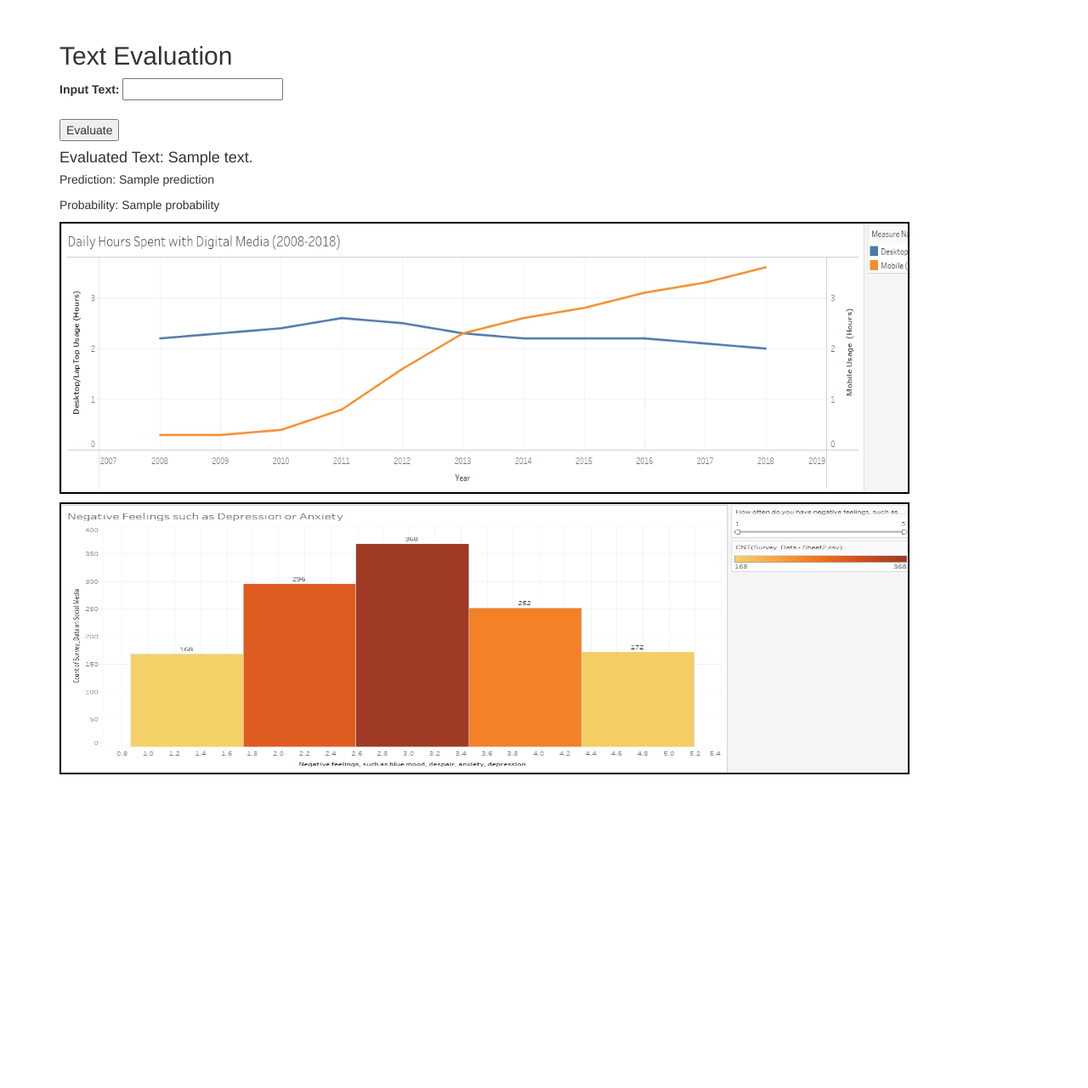
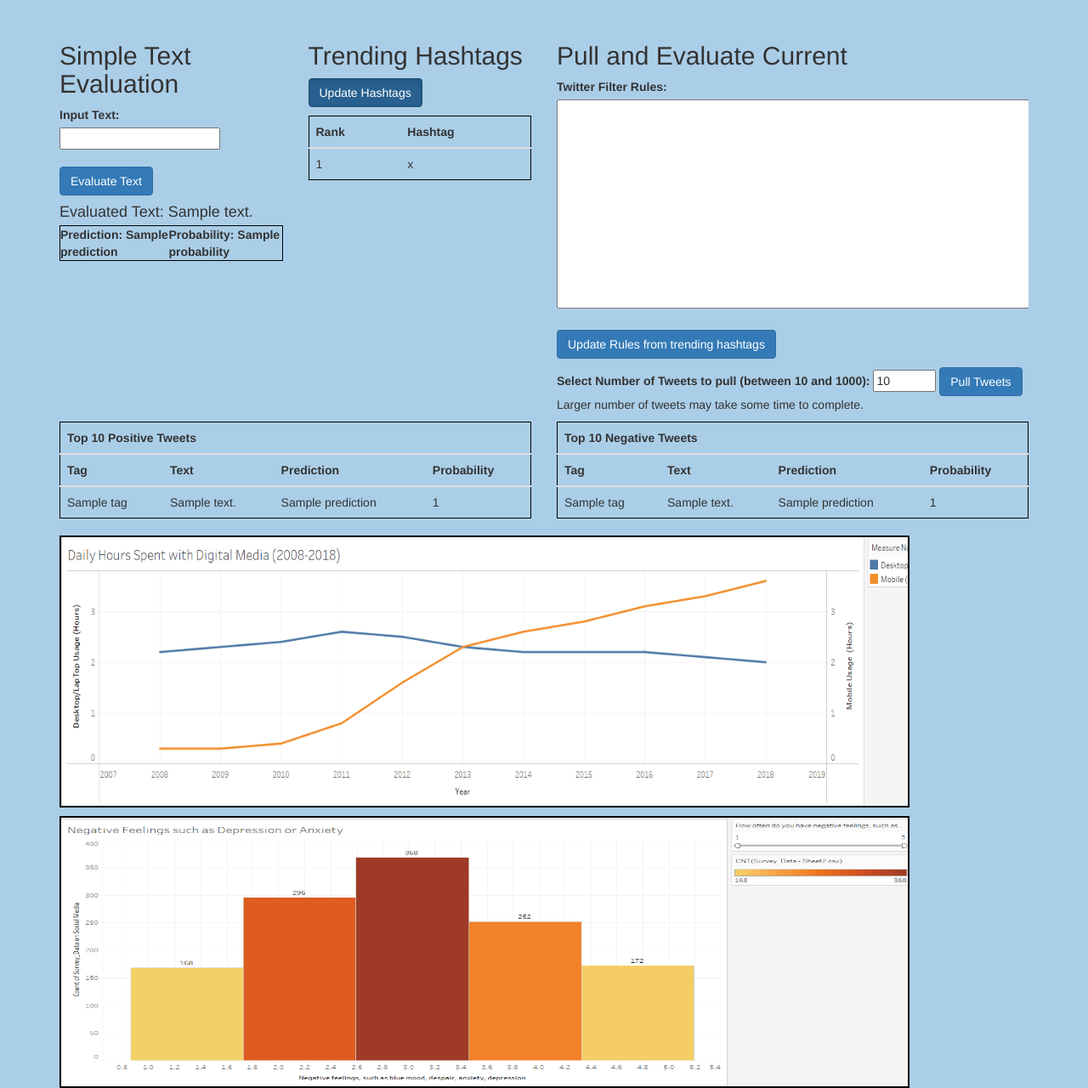
Before and after one commit to Arrosa123/Text_Sentiment_Analysis, a Flask app: template template/index.html in a window 1280 px wide. Shown: the part 249-1529 px from the top of the page at 85% size. Before the commit the page ends 1160 px from the top, so only its background shows below. Run offline with Flask 2, Linux system fonts and the light colour scheme; the template is opened without the code that fills it: most values are stand-ins (such as "Sample title", 1, 10 or a date in 2020); lists and menus that the app fills with data are empty; some libraries are stand-ins or nearby versions.

Commit message:
updated index.html

```diff
--- a/template/index.html
+++ b/template/index.html
@@ -4,48 +4,170 @@
     <meta charset="UTF-8" />
     <meta name="viewport" content="width=device-width, initial-scale=1.0" />
     <meta http-equiv="X-UA-Compatible" content="ie=edge" />
+
+    <!-- Font Loaded -->
+    <link rel="stylesheet" href="https://fonts.googleapis.com/css?family=Lexend">
+
     <title>Twitter Text Analysis</title>
     <link
       rel="stylesheet"
       href="https://maxcdn.bootstrapcdn.com/bootstrap/3.3.7/css/bootstrap.min.css"
     />
+    <link
+      rel="stylesheet"
+      href="..\static\css\style.css"
+
+    />
   </head>
-  <body>
+  <body class="body">
     <div class="container">
       <!-- Add Jumbotron to Header -->
-      <div class="jumbotron text-center">
+      <div class="col-md-12 jumbotron text-center" style="background-image: url(https://media.geeksforgeeks.org/wp-content/cdn-uploads/20210722215846/sentiment-analysis.jpg); background-repeat: no-repeat; background-position: center; background-size: 500px;">
         <h1>Twitter Text Analysis</h1>
-        <h2>by Ilan Prudhomme, Nayan Barhate, Arrosa Qayyum and Kiran Dave</h2>
-        </div>
+        <h2>By Ilan Prudhomme, Nayan Barhate, Arrosa Qayyum and Kiran Dave</h2>
+      </div>
 
-      <!-- Add section for Eval Response -->
       <div class="row" id="text-eval">
-        <div class="col-md-12">
+        <div class="col-md-3">
           <div class="media">
             <div class="media-body">
-              <h2>Text Evaluation</h2>
+              <h2>Simple Text Evaluation</h2>
               <form action="/" method="post">
                   <label for="text-input">Input Text:</label>
                   <input type="text" id="text-input" name="text-input"><br><br>
-                  <p><input type="submit" name="evaluate" value="Evaluate"></p>
+                  <p><input type="submit" name="evaluate" value="Evaluate Text" class="btn btn-primary"></p>
               </form>
               <h4 class="media-heading">Evaluated Text: {{ eval.text }}</h4>
-              <p>Prediction: {{ eval.prediction }}</p>
-              <p>Probability: {{ eval.probability }}</p>
+              <table>
+                <tr>
+                  <th>Prediction:  {{ eval.prediction }}</th>
+                  <th>Probability: {{ eval.probability }}</th>
+                </tr>
+            </table>
             </div>
           </div>
         </div>
+        <div class="col-md-3">
+          <div class="hashtags">
+            <div class="hashtags-body">
+              <h2>Trending Hashtags</h2>
+              <p><a class="btn btn-primary active" href="/scrape" role="button">Update Hashtags</a></p>
+
+              <table  class="table">
+                <thead>
+                  <tr>
+                    <th scope="col">Rank </th>
+                    <th scope="col">Hashtag</th>
+                  </tr>
+                </thead>
+                <tbody>
+                  {% for tw_trend in hashtag_data.tw_trends %}
+                  <tr>
+                    <td>{{tw_trend.rank}}</td>
+                    <td>{{tw_trend.hashtag}}</td>
+                  </tr>
+                  {% endfor %}
+                </tbody>
+              </table>
+            </div>
+
+          </div>
+
+        </div>
+        <div class="col-md-6">
+          <div class="media">
+            <div class="media-body">
+              <h2>Pull and Evaluate Current</h2>
+              <form action="/" method="post">
+                  <label for="text-area">Twitter Filter Rules:</label>
+                  <textarea id="twitter-rules" name="twitter-rules" rows="12" cols="70">{{session['rules']}}</textarea><br><br>
+                  <p><input type="submit" name="update-rules" value="Update Rules from trending hashtags" class="btn btn-primary"></p>
+                  <label for="quantity">Select Number of Tweets to pull (between 10 and 1000):</label>
+                  <input type="number" id="quantity" name="quantity" value=10 min=10 max=1000>
+                  <input type="submit" name="tweet-pull" value="Pull Tweets" class="btn btn-primary">
+                  <p>Larger number of tweets may take some time to complete.</p>
+
+              </form>
+            </div>
+          </div>
+        </div>
+        <span></span>
       </div>
-        <div class="row" style="padding-bottom: 10px;">
-            <div class="col-md-12">
-                <img src="../image/daily_hour_chart.png" alt="" width="1000px" height="320" style="border:2px solid black">
+      <div class="row" id="top-10">
+        <div class="col-md-6">
+          <div class="media">
+            <div class="media-body">
+
+              <table  class="table">
+                <thead>
+                  <tr>
+                    <th colspan="4">Top 10 Positive Tweets</th>
+                  </tr>
+                  <tr>
+                    <th scope="col">Tag</th>
+                    <th scope="col">Text </th>
+                    <th scope="col">Prediction</th>
+                    <th scope="col">Probability</th>
+                  </tr>
+                </thead>
+                <tbody>
+                  {% for evaluated in top_10 %}
+                  <tr>
+                    <td>{{evaluated.tag}}</td>
+                    <td>{{evaluated.text}}</td>
+                    <td>{{evaluated.prediction}}</td>
+                    <td>{{evaluated.percent}}</td>
+                  </tr>
+                  {% endfor %}
+                </tbody>
+              </table>
             </div>
+          </div>
         </div>
-        <div class="row">
-            <div class="col-md-12">
-                <img src="../image/Feelings level.png" alt="" width="1000px" height="320" style="border:2px solid black">
-            </div>
+        <div class="col-md-6">
+        <div class="media">
+          <div class="media-body">
+
+            <table  class="table">
+              <thead>
+                <tr>
+                  <th colspan="4">Top 10 Negative Tweets</th>
+                </tr>
+                <tr>
+                  <th scope="col">Tag</th>
+                  <th scope="col">Text </th>
+                  <th scope="col">Prediction</th>
+                  <th scope="col">Probability</th>
+                </tr>
+              </thead>
+              <tbody>
+                {% for evaluated in bottom_10 %}
+                <tr>
+                  <td>{{evaluated.tag}}</td>
+                  <td>{{evaluated.text}}</td>
+                  <td>{{evaluated.prediction}}</td>
+                  <td>{{evaluated.percent}}</td>
+                </tr>
+                {% endfor %}
+              </tbody>
+            </table>
+          </div>
         </div>
+        </div>
+      </div>
+
+      <div class="row" style="padding-bottom: 10px;" id="graphs-images">
+        <div class="col-md-12">
+            <img src="..\static\images\daily_hour_chart.png" alt="" width="1000px" height="320" style="border:2px solid black">
+        </div>
+      </div>
+
+      <div class="row">
+          <div class="col-md-12">
+              <img src="..\static\images\Feelings level.png" alt="" width="1000px" height="320" style="border:2px solid black">
+          </div>
+      </div>
+
     </div>
   </body>
 </html>
```
